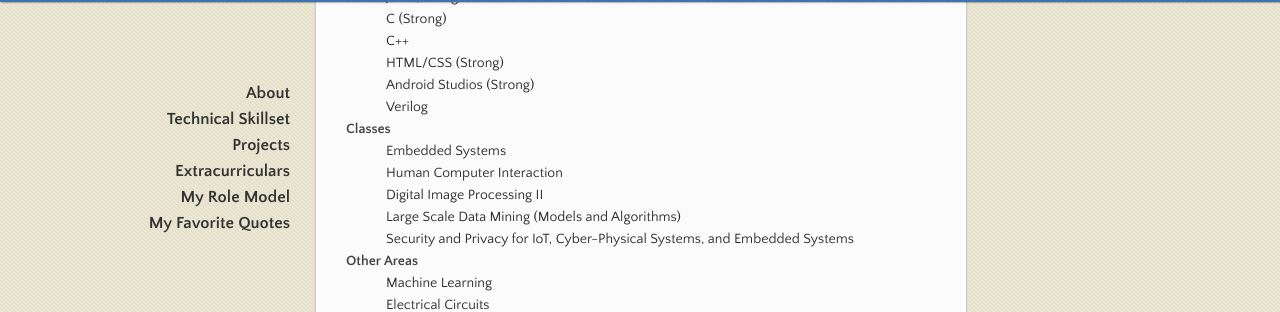
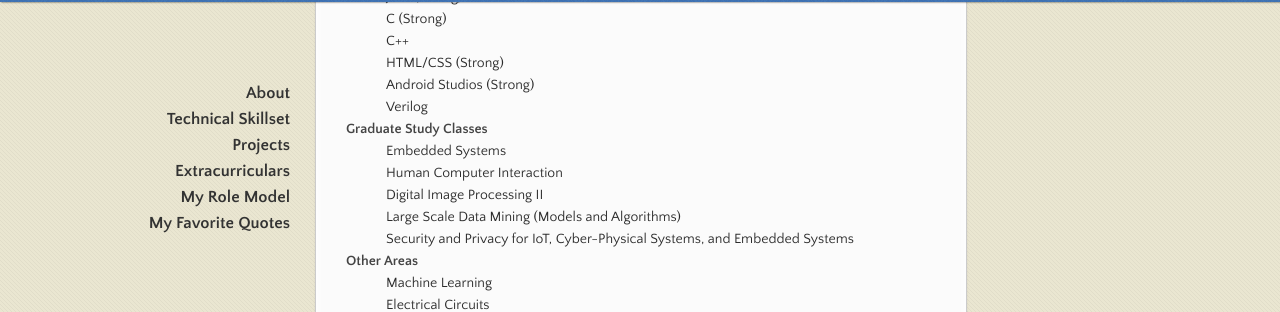
Before and after one commit to mhk150230/Michael-Kim-Bio, a Jekyll site: the page built from index.md, in a window 1280 px wide and 900 px high, scrolled down 1271 px. Shown: the part 139-451 px from the top of the window. Built offline with Jekyll 4.4.1, drawn with Linux system fonts in a browser that asks for light colours.

Commit message:
Update index.md

```diff
--- a/index.md
+++ b/index.md
@@ -43,7 +43,7 @@ I have taken a variety of classes to supplement my growth towards an engineering
   <dd>HTML/CSS (Strong)</dd>
   <dd>Android Studios (Strong)</dd>
   <dd>Verilog</dd>
-<dt>Classes</dt>
+<dt>Graduate Study Classes</dt>
   <dd>Embedded Systems</dd>
   <dd>Human Computer Interaction</dd>
   <dd>Digital Image Processing II</dd>
```
